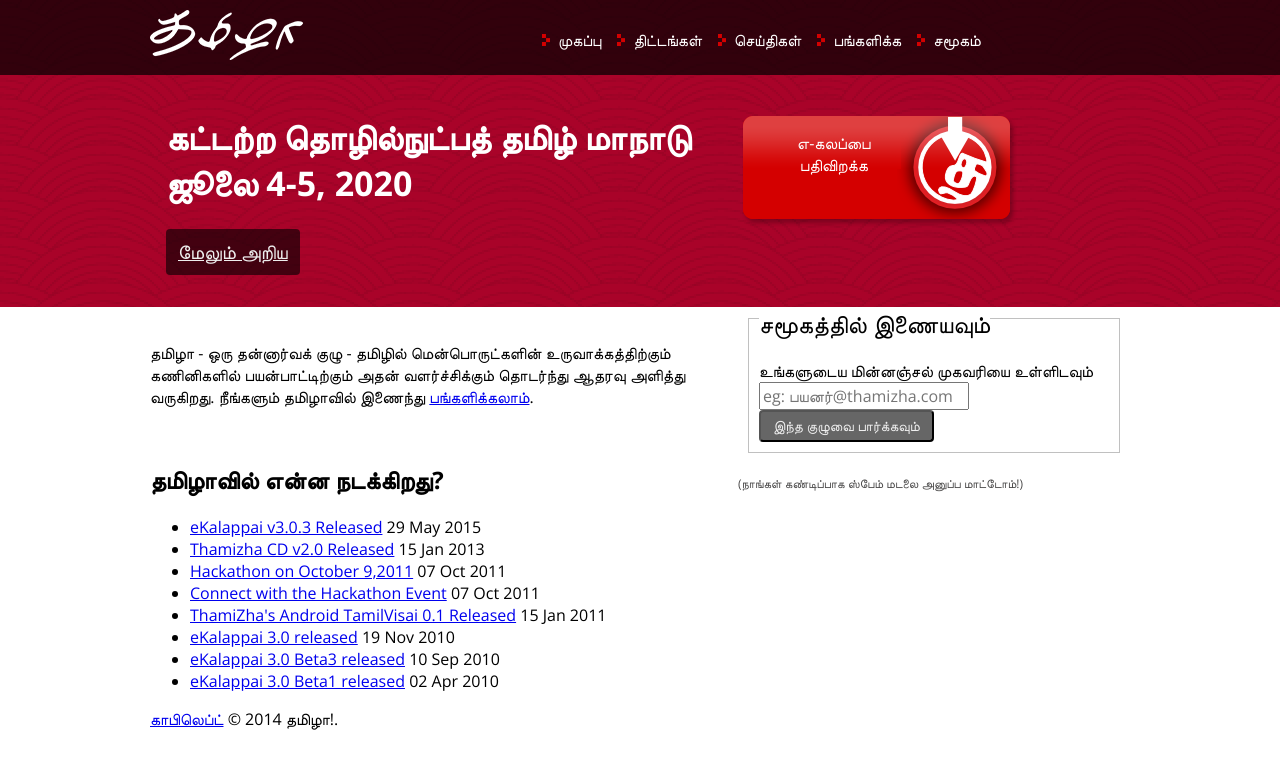
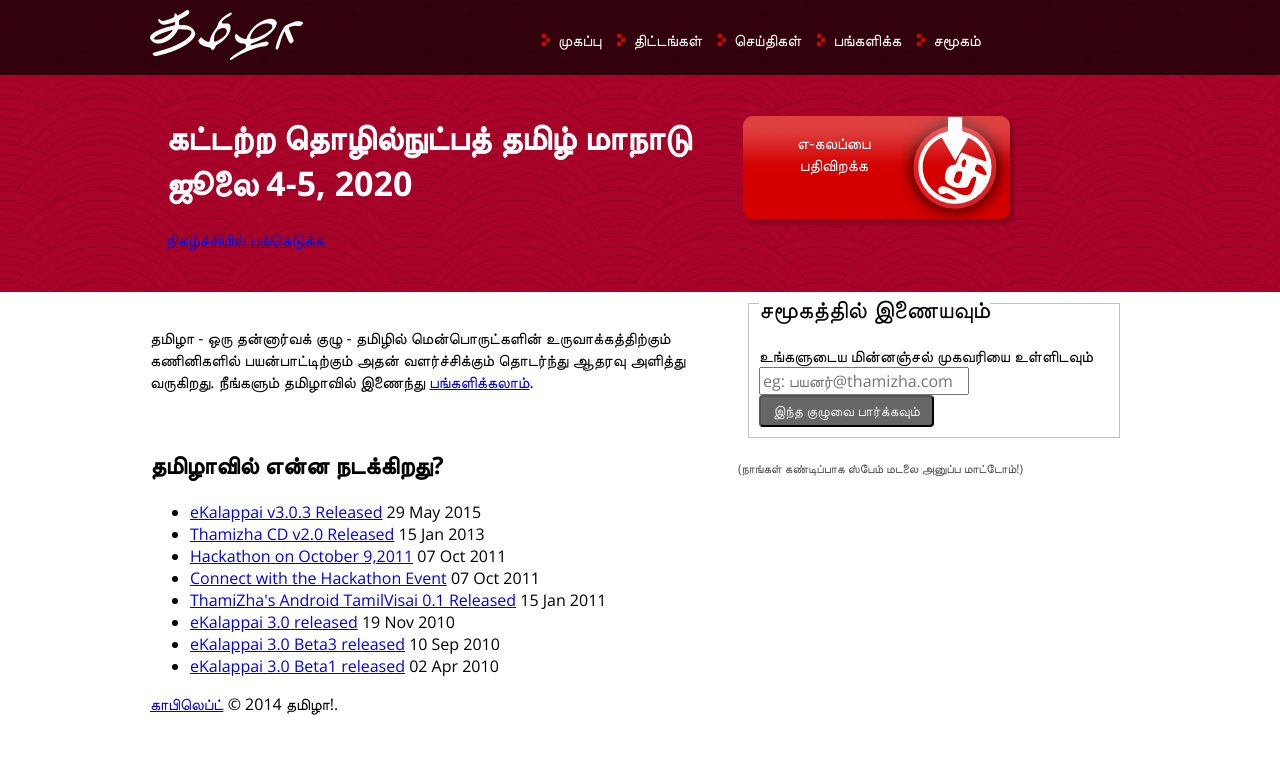
Before and after one commit to thamizha/thamizha.github.io, a Jekyll site: the page built from index.html, in a window 1280 px wide. Shown: the top 769 px of the page. Built offline with Jekyll 4.4.1, drawn with Linux system fonts in a browser that asks for light colours.

Commit message:
முகப்புத்தக நிகழ்வுத் தொடுப்பு

```diff
--- a/_layouts/home.html
+++ b/_layouts/home.html
@@ -37,7 +37,8 @@
         <div class="hero-text">
           <h1 class="hero-title">கட்டற்ற தொழில்நுட்பத் தமிழ் மாநாடு ஜூலை 4-5, 2020</h1>
           <!--p>We are a group of volunteers who develop, support and work to promote the usage of Tamil in computers.</p-->
-          <p><a class="btn btn-primary" href="istconf2020.html">மேலும் அறிய</a></p>
+          <a href="https://www.facebook.com/events/702562043621850/permalink/702656503612404/">நிகழ்ச்சியில் பங்கெடுக்க</small></a>
+          <!--<p><a class="btn btn-primary" href="project.html">மேலும் அறிய</a></p>-->
         </div>
         <div class="featured-download">
           <img src="/assets/images/download.png" alt="" />
```
